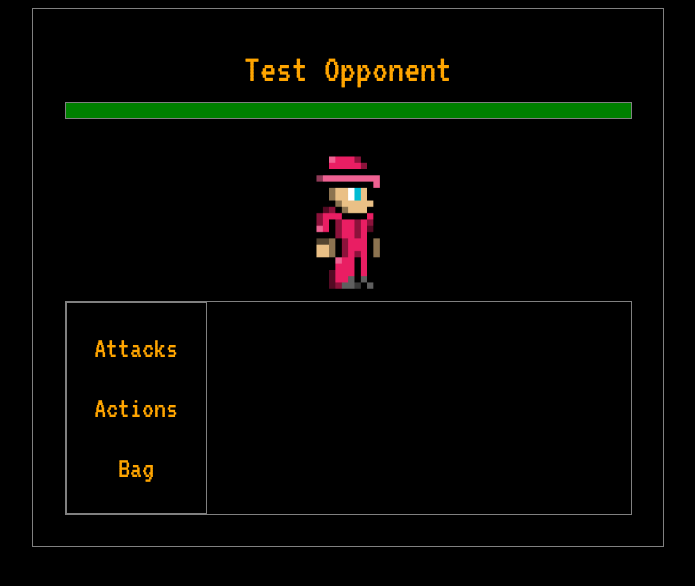
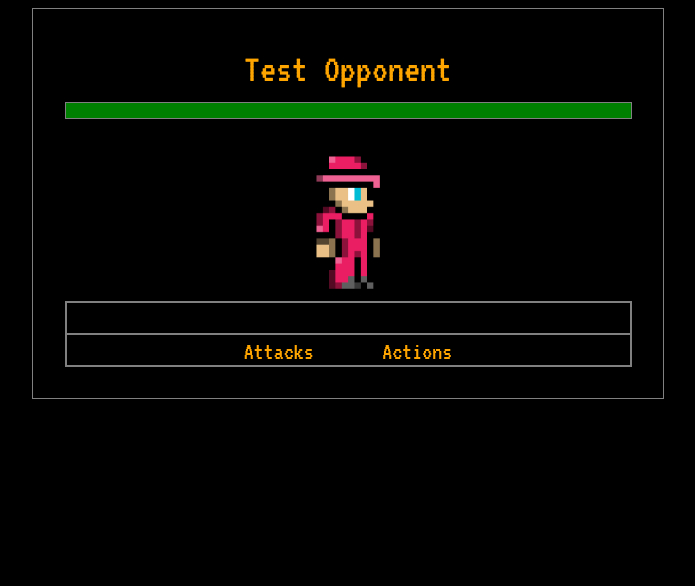
Before and after one commit to waterfox-dev/Waterfox-Battle-Core, a Flask app: page /battle in a window 1280 px wide. Shown: the top 586 px of the page, without its empty margins (292-987 px from the left). Run offline with Flask 2, Linux system fonts and the light colour scheme; some libraries are stand-ins or nearby versions; some web fonts are replaced.

Commit message:
Add js functions

```diff
--- /dev/null
+++ b/static/data/player/testPlayer.json
@@ -0,0 +1,33 @@
+{
+    "name"    : "Simple Player",
+    "life"    : 250,
+    "defense" : 25,
+    "attacks" :
+    [
+        {
+            "name" : "Punch",
+            "description" : "A violent push",
+            "attack" : 40,
+            "precision" : 60
+        },
+        {
+            "name" : "Kick",
+            "description" : "Use your feet",
+            "attack" : 50,
+            "precision" : 50
+        }
+    ],
+    "actions" :
+    [
+        {
+            "name" : "Eat Cookies",
+            "description" : "Restore 30PV",
+            "precision" : 80
+        },
+        {
+            "name" : "Drink Water",
+            "description" : "Restore 10PV",
+            "precision" : 100
+        }
+    ]
+}
--- /dev/null
+++ b/static/scripts/audio.js
@@ -0,0 +1,6 @@
+function launchTheme(themeName)
+{
+    var audio = new Audio(`../static/musics/${themeName}.ogg`);
+    audio.loop = true;
+    audio.play()
+}
--- a/static/scripts/opponent.js
+++ b/static/scripts/opponent.js
@@ -1,8 +1,8 @@
-function reduceLife(point, opponentObject, maxLife)
+function reduceLife(point, opponentObject, maxLen, maxLife)
 {
     opponentObject.life -= point;
-    percent = (maxLife * 5) / opponentObject.life * 2
-    document.getElementById("lifebar").style.marginRight = `${percent}%`
+    newSize = (opponentObject.life * maxLen) / maxLife
+    document.getElementById("lifebar").clientWidth = `${newSize}px`
 }
 
 function choose(choices)
--- /dev/null
+++ b/static/scripts/text.js
@@ -0,0 +1,30 @@
+function opponentAttack(opponentObject, attackObject)
+{
+    var textZone = document.getElementById('actionDescription')
+    textZone.innerText = `${opponentObject.name} use ${attackObject.name} ! \n ${attackObject.description} `
+}
+
+function displayAttacks(playerObject)
+{
+    var textZone = document.getElementById('actionDescription')
+    textZone.innerText = ''
+    for(element in playerObject.attacks)
+    {
+        let btn = document.createElement('button')
+        btn.innerHTML = playerObject.attacks[element].name;
+        textZone.appendChild(btn);
+    }
+}
+
+function displayActions(playerObject)
+{
+    var textZone = document.getElementById('actionDescription')
+    textZone.innerText = ''
+    for(element in playerObject.actions)
+    {
+        let btn = document.createElement('button')
+        btn.innerHTML = `${playerObject.actions[element].name} - ${playerObject.actions[element].description}` ;
+        textZone.appendChild(btn);
+        textZone.appendChild(document.createElement('br'))
+    }
+}
--- a/static/styles/battle.css
+++ b/static/styles/battle.css
@@ -6,9 +6,20 @@
 body
 {
     background-color: black;
-    color : orange;
+    color: orange;
     font-family: 'VT323', monospace;
     font-size: 30px;
+}
+
+button
+{
+    font-family: 'VT323', monospace;
+    background-color: black;
+    color: orange;
+    font-size: 25px;
+    border: none;
+    margin-left: 5%;
+    margin-right: 5%;
 }
 
 .battleScreen
@@ -69,7 +80,6 @@ body
 
 .actionSelection
 {
-    margin-right: 75%;
 
     border: solid;
     border-color: grey;
@@ -77,3 +87,13 @@ body
 
     text-align: center;
 }
+
+.actionDescription
+{
+
+    border: solid;
+    border-color: grey;
+    border-width: 0.5px;
+
+    text-align: center;
+}
--- a/templates/battle.html
+++ b/templates/battle.html
@@ -6,40 +6,42 @@
     <link href="{{url_for('static', filename = 'styles/battle.css')}}" rel="stylesheet">
     <script src="https://ajax.googleapis.com/ajax/libs/jquery/3.1.0/jquery.min.js"></script>
     <script src="{{url_for('static', filename = 'scripts/opponent.js')}}"></script>
-    <script>
-        var currentOpponent;
-        $.getJSON('../static/data/opponent/testOpponent.json',
-        function(json)
-        {
-            currentOpponent = json;
-        });
-    </script>
+    <script src="{{url_for('static', filename = 'scripts/text.js')}}"></script>
+    <script src="{{url_for('static', filename = 'scripts/audio.js')}}"></script>
+    <script src="{{url_for('static', filename = 'scripts/attack.js')}}"></script>
 </head>
 
 <body>
     <div class="battleScreen">
         <p class="opponentName">Test Opponent</p>
-        <div class="lifebar" id = "lifebar">
+        <div class="lifebar" id="lifebar">
             <p></p>
         </div>
         <div class="opponentPlace">
             <img class="opponentImage" src="{{url_for('static', filename = 'images/testOpponent.png')}}">
         </div>
         <div class="actionDiv">
+            <div class="actionDescription">
+                <p id="actionDescription"></p>
+            </div>
             <div class="actionSelection">
-                <div class="attacks">
-                    <p class="action">Attacks</p>
-                </div>
-                <div class="actions">
-                    <p class="action">Actions</p>
-                </div>
-                <div class="bag">
-                    <p class="action">Bag</p>
-                </div>
+                <button onclick="displayAttacks(currentPlayer)">Attacks</button><button onclick="displayActions(currentPlayer)">Actions</button>
             </div>
-            <div class="actionDescription"></div>
         </div>
-    </div>
+        <script>
+            var maxWidth = document.getElementById('lifebar').clientWidth;
+            var currentPlayer;
+            var currentOpponent;
+
+            $.getJSON('../static/data/opponent/testOpponent.json',
+                function (json) {
+                    currentOpponent = json;
+                });
+            $.getJSON('../static/data/player/testPlayer.json',
+                function (json) {
+                    currentPlayer = json;
+                })
+        </script>
 </body>
 
 </html>
```
Also changed, not shown: static/scripts/attacks.js (added, +12 -0 lines), 2 other files.
